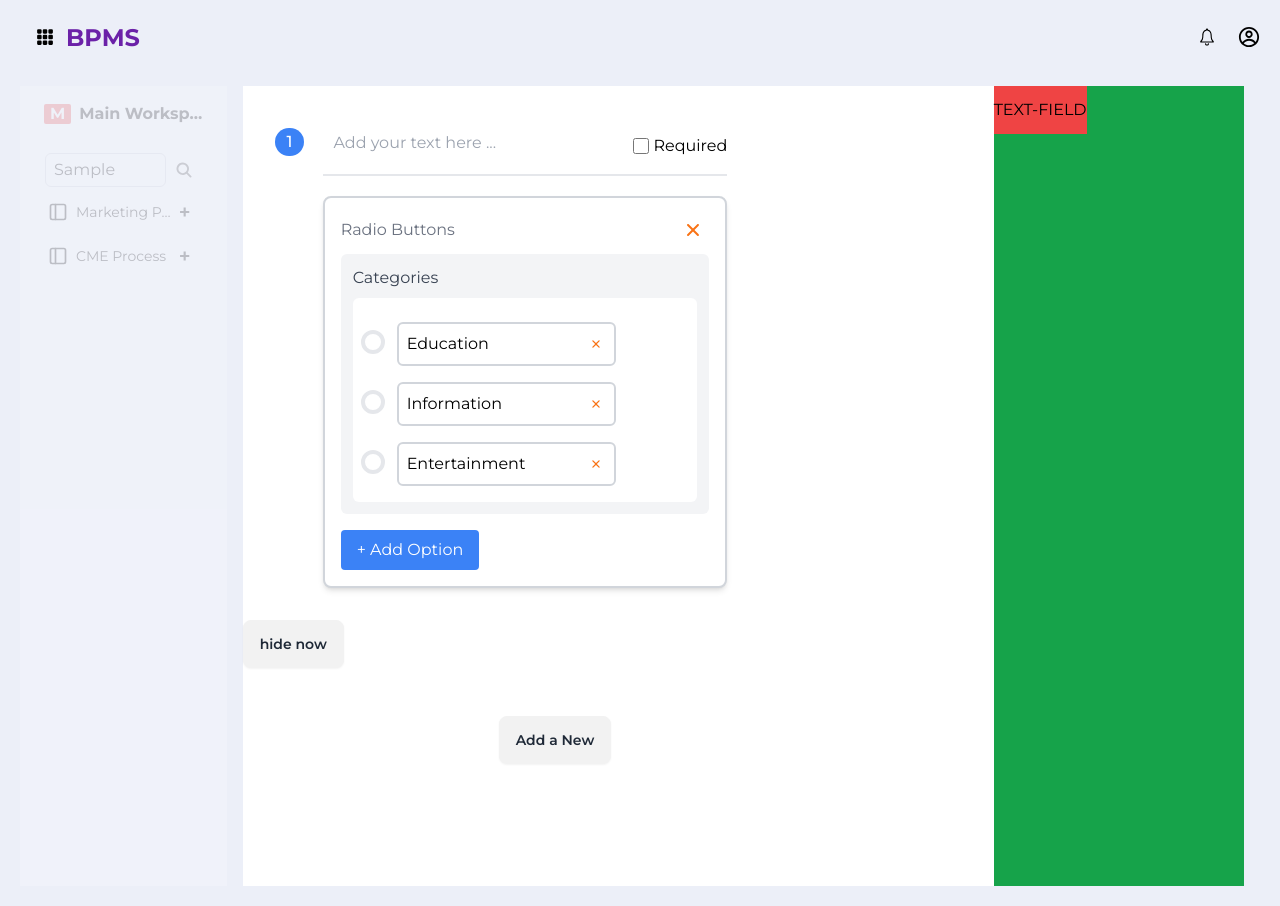
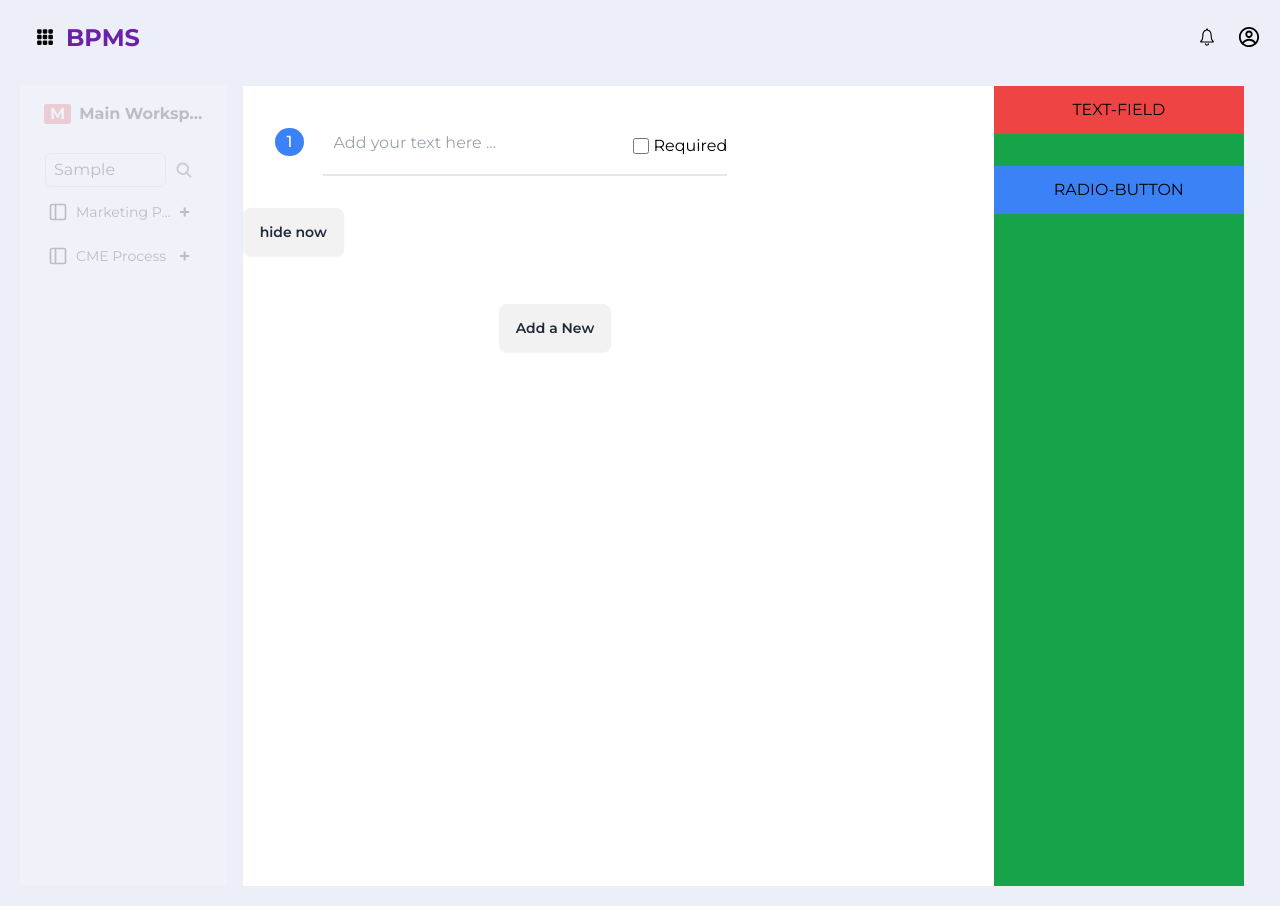
Before and after one commit to zeeshanhaider5121472/NextJS-Business-Management-System, a Next.js app: page /newtask/createTemplate in a window 1280 px wide. Both pictures are taken after typing "Sample" into the empty fields and a click on the button "Add a New". Built offline with nearby package versions, Linux system fonts and the light colour scheme.

Commit message:
radio field working with dnd

```diff
--- a/src/app/components/rightsplitscreen_comp/home_comp/newtask_comp/createTemplate_comp/dndmaincomp/Allcompsdrops.tsx
+++ b/src/app/components/rightsplitscreen_comp/home_comp/newtask_comp/createTemplate_comp/dndmaincomp/Allcompsdrops.tsx
@@ -16,6 +16,8 @@ const Allcompsdrops: React.FC<Maindrops_props> = ({
     const newcomps = [...components];
     newcomps[0].taskslist[index].taskcomponents[0].textfield.disabled =
       !newcomps[0].taskslist[index].taskcomponents[0].textfield.disabled;
+    newcomps[0].taskslist[index].taskcomponents[0].radiobutton.disabled =
+      !newcomps[0].taskslist[index].taskcomponents[0].radiobutton.disabled;
     setComponents(newcomps);
     // setComponents((prevComponents) => {
     //   const updatedComponents = prevComponents.map((project) => ({
@@ -83,7 +85,6 @@ const Allcompsdrops: React.FC<Maindrops_props> = ({
   //     });
   //   };
 
-
   return (
     <div className="flex flex-col min-h-screen w-full mt-4 bg-white">
       {components[0].taskslist.map((item, index) => (
@@ -125,6 +126,11 @@ const Allcompsdrops: React.FC<Maindrops_props> = ({
                   disabled: false,
                 },
                 textfield: {
+                  id: newindex,
+                  value: "",
+                  disabled: true,
+                },
+                radiobutton: {
                   id: newindex,
                   value: "",
                   disabled: true,
--- a/src/app/components/rightsplitscreen_comp/home_comp/newtask_comp/createTemplate_comp/dndmaincomp/DndMainComp.tsx
+++ b/src/app/components/rightsplitscreen_comp/home_comp/newtask_comp/createTemplate_comp/dndmaincomp/DndMainComp.tsx
@@ -20,6 +20,11 @@ export interface Project {
         disabled: boolean;
       };
       textfield: {
+        id: number;
+        value: string;
+        disabled: boolean;
+      };
+      radiobutton: {
         id: number;
         value: string;
         disabled: boolean;
@@ -63,12 +68,17 @@ const DndMainComp = () => {
       id={dndid}
       onDragEnd={(event: DragEndEvent) => {
         const droppedindex = event.over?.id as number;
+        const newcomps = [...components];
         if (event.active.id == "textfield" && droppedindex >= 0) {
-          console.log("S");
-          const newcomps = [...components];
           newcomps[0].taskslist[
             droppedindex
           ].taskcomponents[0].textfield.disabled = false;
+          setComponents(newcomps);
+        }
+        if (event.active.id == "radiobutton" && droppedindex >= 0) {
+          newcomps[0].taskslist[
+            droppedindex
+          ].taskcomponents[0].radiobutton.disabled = false;
           setComponents(newcomps);
         }
 
@@ -78,8 +88,9 @@ const DndMainComp = () => {
     >
       <div className="flex flex-row w-full">
         <Allcompsdrops components={components} setComponents={setComponents} />
-        <div className="flex flex-row w-1/3 mt-4 mr-4 min-h-screen bg-green-600">
+        <div className="flex flex-col w-1/3 mt-4 mr-4 min-h-screen bg-green-600">
           <DraggableTextField />
+          <DraggableRadioField />
         </div>
       </div>
     </DndContext>
@@ -108,9 +119,35 @@ export function DraggableTextField() {
       style={style}
       {...listeners}
       {...attributes}
-      className="bg-red-500 h-12 flex items-center justify-center cursor-pointer"
+      className="bg-red-500 h-12 flex items-center justify-center cursor-pointer mb-8"
     >
       TEXT-FIELD
     </div>
   );
 }
+export function DraggableRadioField() {
+  const { attributes, listeners, setNodeRef, transform } = useDraggable({
+    id: "radiobutton",
+    // data: (
+    //   <input type="text" placeholder="Text Field!" className="border p-2" />
+    // ),
+  });
+
+  const style = transform
+    ? {
+        transform: `translate3d(${transform.x}px, ${transform.y}px, 0)`,
+      }
+    : undefined;
+
+  return (
+    <div
+      ref={setNodeRef}
+      style={style}
+      {...listeners}
+      {...attributes}
+      className="bg-blue-500 h-12 flex items-center justify-center cursor-pointer"
+    >
+      RADIO-BUTTON
+    </div>
+  );
+}
--- a/src/app/components/rightsplitscreen_comp/home_comp/newtask_comp/createTemplate_comp/dndmaincomp/allcompsdrops/Maindrops.tsx
+++ b/src/app/components/rightsplitscreen_comp/home_comp/newtask_comp/createTemplate_comp/dndmaincomp/allcompsdrops/Maindrops.tsx
@@ -1,6 +1,5 @@
 import { useDroppable } from "@dnd-kit/core";
 import { Project } from "../DndMainComp";
-import Radiobtndump from "./Radiobtndump";
 import Radiobuttons from "./Radiobuttons";
 import Singlelinefield from "./Singlelinefield";
 import Tasknamefield_comp from "./Tasknamefield_comp";
@@ -35,7 +34,7 @@ const Maindrops: React.FC<Maindrops_props> = ({
       className={`mb-4 p-4 ${isOver ? "bg-blue-100" : "bg-white"}`}
     >
       <Tasknamefield_comp
-        key={components[0].id + index}
+        key={`taskname-${components[0].id}-${index}`}
         item={item}
         index={index}
       />
@@ -50,7 +49,14 @@ const Maindrops: React.FC<Maindrops_props> = ({
         />
       )}
       {/* <Radiobtndump /> */}
-      <Radiobuttons />
+      {item.taskcomponents[0].radiobutton.disabled == false && (
+        <Radiobuttons
+          key={`radiobutton-${components[0].id}-${index}`}
+          taskindex={index}
+          setComponents={setComponents}
+          components={components}
+        />
+      )}
     </div>
   );
 };
--- a/src/app/components/rightsplitscreen_comp/home_comp/newtask_comp/createTemplate_comp/dndmaincomp/allcompsdrops/Radiobuttons.tsx
+++ b/src/app/components/rightsplitscreen_comp/home_comp/newtask_comp/createTemplate_comp/dndmaincomp/allcompsdrops/Radiobuttons.tsx
@@ -1,12 +1,27 @@
+"use client";
 import { useState } from "react";
 import { IoIosClose } from "react-icons/io";
+import { Project } from "../DndMainComp";
 
-interface Radiobtns_props {
+interface Radiobtnsarray_props {
   id: number;
   label: string;
 }
-const Radiobuttons = () => {
-  const [radiobtnoptions, setRadiobtnoptions] = useState<Radiobtns_props[]>([
+
+interface Radiobtncomp_props {
+  taskindex: number;
+  setComponents: (newArray: Project[]) => void;
+  components: Project[];
+}
+
+const Radiobuttons: React.FC<Radiobtncomp_props> = ({
+  taskindex,
+  setComponents,
+  components,
+}) => {
+  const [radiobtnoptions, setRadiobtnoptions] = useState<
+    Radiobtnsarray_props[]
+  >([
     { id: 0, label: "Education" },
     { id: 1, label: "Information" },
     { id: 2, label: "Entertainment" },
@@ -16,7 +31,7 @@ const Radiobuttons = () => {
     opacity: 0,
   };
   const addradiobtnelement = () => {
-    const newOption: Radiobtns_props = {
+    const newOption: Radiobtnsarray_props = {
       id: radiobtnoptions.length + 1,
       label: "New Option",
     };
@@ -31,11 +46,31 @@ const Radiobuttons = () => {
     );
   };
 
+  const Handledeleteradioitem = (deletedid: number) => {
+    setRadiobtnoptions(
+      radiobtnoptions.filter((option) => option.id !== deletedid)
+    );
+    console.log(radiobtnoptions);
+  };
+
+  const Handledeleteradiocomp = async (index: number) => {
+    console.log("dupcomponents");
+    const dupcomponents = [...components];
+    dupcomponents[0].taskslist[index].taskcomponents[0].radiobutton.disabled =
+      true;
+    setComponents(dupcomponents);
+    console.log(dupcomponents);
+  };
+
   return (
     <div className="mt-5 ml-16 p-4 rounded-lg shadow-md bg-white border-2 border-gray-300">
       <div className="flex justify-between items-center mb-2">
         <h3 className="text-gray-500 font-normal">Radio Buttons</h3>
-        <button onClick={(e) => {}}>
+        <button
+          onClick={(e) => {
+            Handledeleteradiocomp(taskindex);
+          }}
+        >
           <IoIosClose className="w-8 h-8 cursor-pointer text-orange-500 hover:text-red-700" />
         </button>
       </div>
@@ -89,7 +124,7 @@ const Radiobuttons = () => {
                     {option.label}
                   </div>
                 )}
-                <button onClick={(e) => {}}>
+                <button onClick={() => Handledeleteradioitem(option.id)}>
                   <IoIosClose className="w-5 h-5 cursor-pointer text-orange-500 hover:text-red-700" />
                 </button>
               </section>
--- a/src/app/components/rightsplitscreen_comp/home_comp/newtask_comp/createTemplate_comp/dndmaincomp/allcompsdrops/Tasknamefield_comp.tsx
+++ b/src/app/components/rightsplitscreen_comp/home_comp/newtask_comp/createTemplate_comp/dndmaincomp/allcompsdrops/Tasknamefield_comp.tsx
@@ -47,6 +47,7 @@ const Tasknamefield_comp: React.FC<comp_Props> = ({ item, index }) => {
           </div>
           <input
             key={item.taskcomponents[index]?.tasktitle.id}
+            id={item.taskcomponents[index]?.tasktitle.id.toString()}
             type="text"
             placeholder="Add your text here ..."
             value={taskname}
@@ -56,6 +57,8 @@ const Tasknamefield_comp: React.FC<comp_Props> = ({ item, index }) => {
         </div>
         <div className="p-4 pr-0 flex-row flex gap-1 justify-start items-center">
           <input
+            // id={item.taskcomponents[index]?.tasktitle.id.toString()`
+            id={`checkbox-${item.taskcomponents[index]?.tasktitle.id}-${index}`}
             type="checkbox"
             className="w-4 h-4"
             onChange={async (e) => {
```
